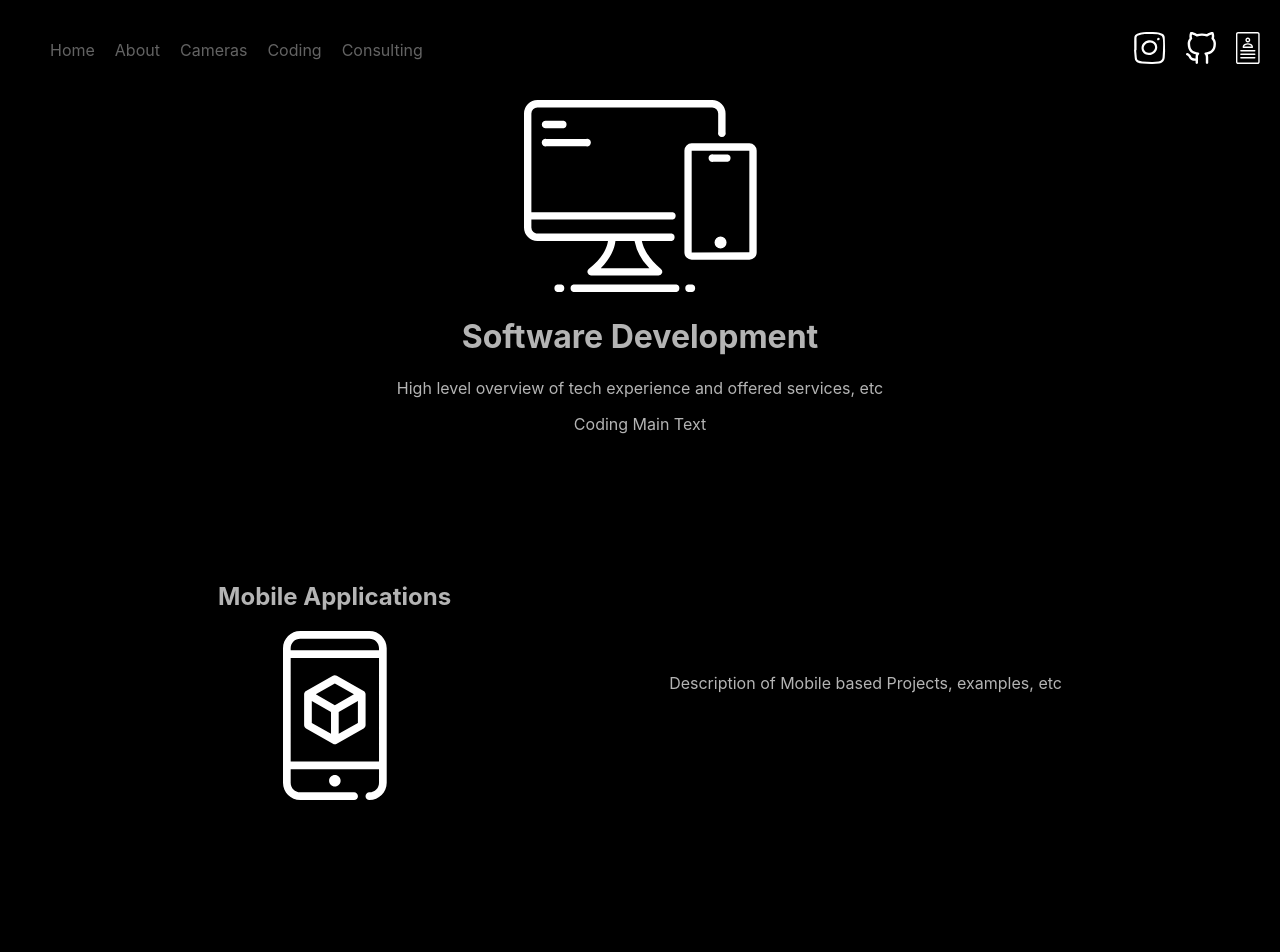
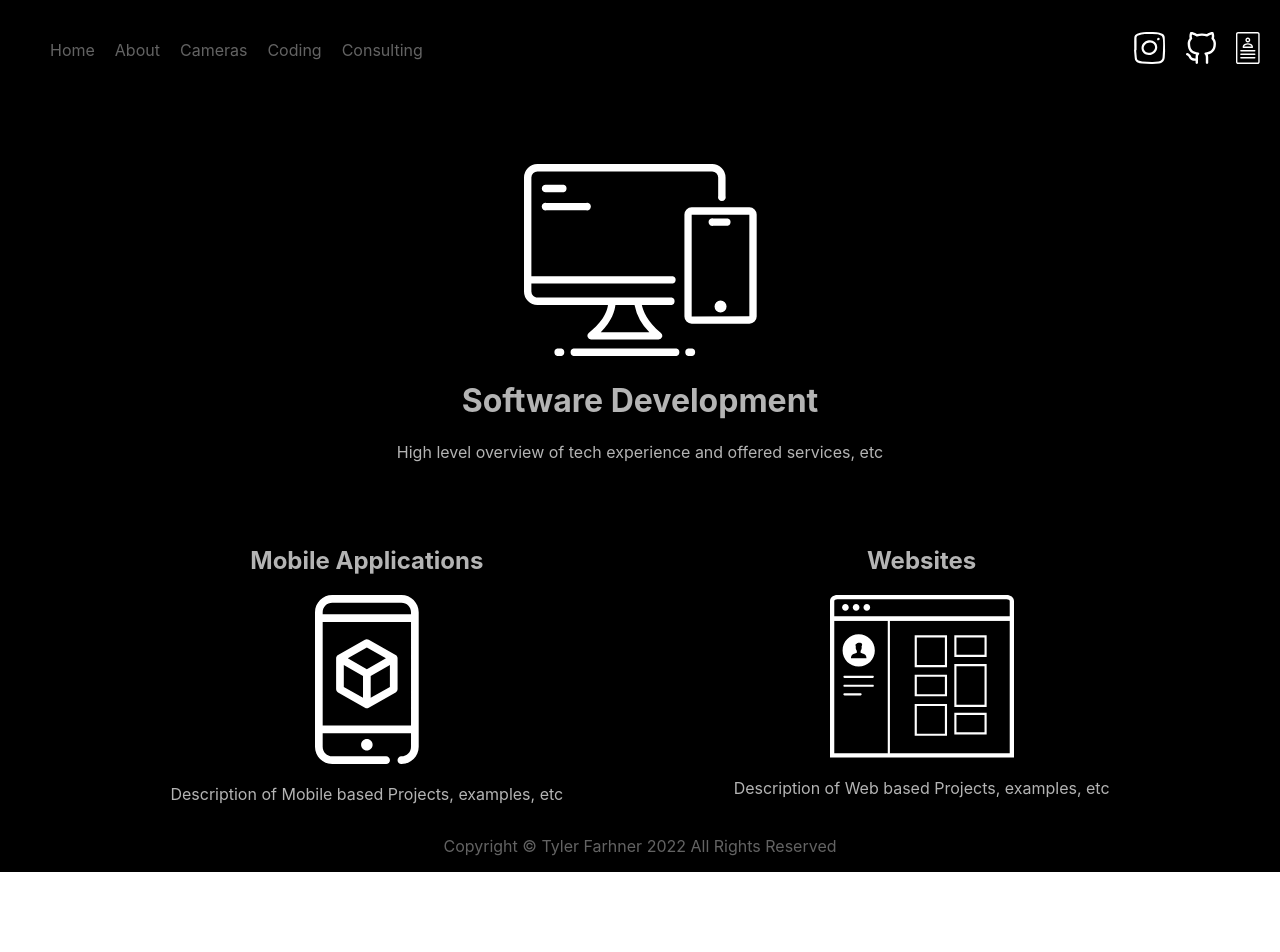
Before and after one commit to TylerFarhner/FarhnerPortfolio, a React (Create React App) app: page /Coding in a window 1280 px wide. Shown: the top 952 px of the page. After the commit the page ends 872 px from the top, so only its background shows below. Built offline with nearby package versions, Linux system fonts and the light colour scheme; a web font is replaced by a local one.

Commit message:
Changes Coding layout to desktop desired layout

```diff
--- a/src/App.css
+++ b/src/App.css
@@ -39,6 +39,7 @@
 .Page {
   display: flex;
   flex-direction: column;
+  margin-top: 5%;
 }
 
 .tylerFarhner {
@@ -140,3 +141,10 @@ video {
   height: 300%;
   background-color: rgba(0,0,0,.5);
 }
+
+.CodingMainDiv {
+  margin-top: 5%;
+  display: flex;
+  flex-direction: row;
+  justify-content: space-evenly;
+}
--- a/src/pages/CodingPage.js
+++ b/src/pages/CodingPage.js
@@ -14,27 +14,22 @@ export default function CodingPage(props) {
                         <p>High level overview of tech experience and offered services, etc</p>
                     </div>
                     <div className="CodingMainDiv">
-                        <p className="CodingMainText">Coding Main Text</p>
                         {/* SOFTWARE DEV */}
-                        <div className="Group">
-                        <div className="GroupInner">
+                        <div className="CodingGroup">
                                 <div>
-                        <h2 className="HomeMainText">Mobile Applications</h2>
+                                    <h2 className="GroupMainText">Mobile Applications</h2>
                                     <CellPhoneIcon />
                                 </div>
                                 <p className="GroupDescription">Description of Mobile based Projects, examples, etc</p>
                         </div>
-                        </div>
 
                         {/* CAMERA WORK */}
-                        <div className="Group">
-                        <div className="GroupInner">
-                        <p className="GroupDescription">Description of Web based Projects, examples, etc</p>
+                        <div className="CodingGroup">
                                 <div>
-                        <h2 className="HomeMainText">Websites</h2>
+                                    <h2 className="GroupMainText">Websites</h2>
                                     <ComputerIcon />
                                 </div>
-                        </div>
+                                <p className="GroupDescription">Description of Web based Projects, examples, etc</p>
                         </div>
                     </div>
                 </div>
```
Lines whose indentation alone changed are shown as unchanged.
